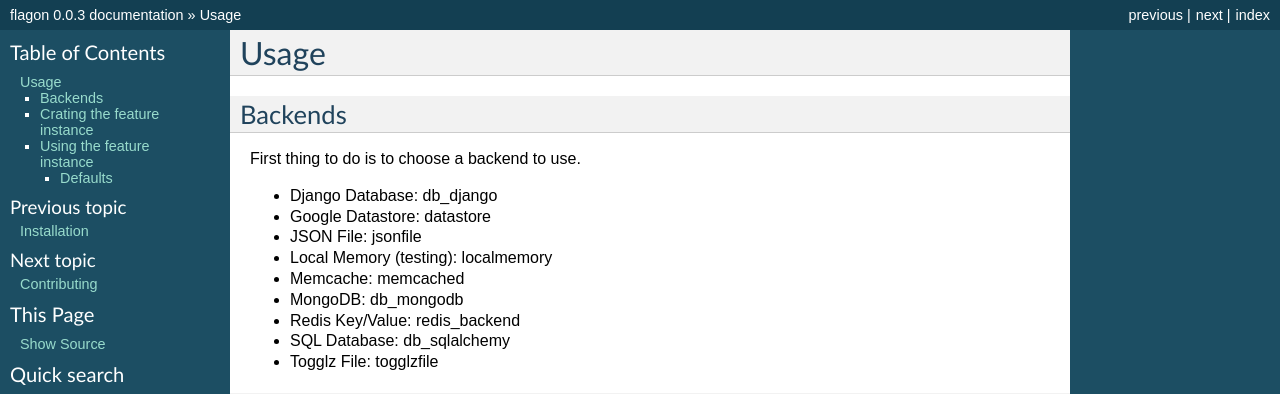
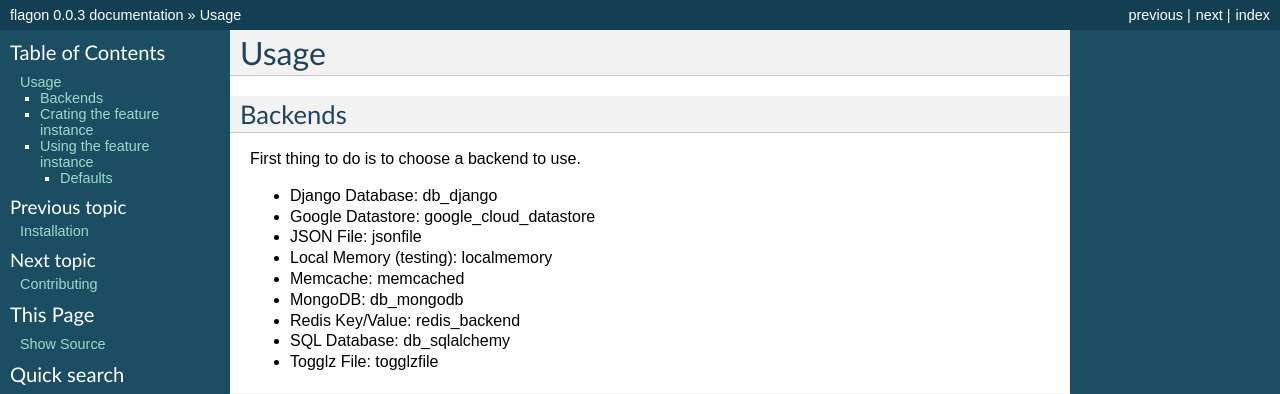
Before and after one commit to ashcrow/flagon, a Sphinx documentation site: the page built from doc/usage.rst, in a window 1280 px wide. Shown: the top 394 px of the page. Built offline with Sphinx 7.4.7, drawn with Linux system fonts in a browser that asks for light colours.

Commit message:
doc: Update datastore->google_cloud_datastore

```diff
--- a/doc/usage.rst
+++ b/doc/usage.rst
@@ -6,7 +6,7 @@
 First thing to do is to choose a backend to use.
 
 - Django Database: db_django
-- Google Datastore: datastore
+- Google Datastore: google_cloud_datastore
 - JSON File: jsonfile
 - Local Memory (testing): localmemory
 - Memcache: memcached
```
